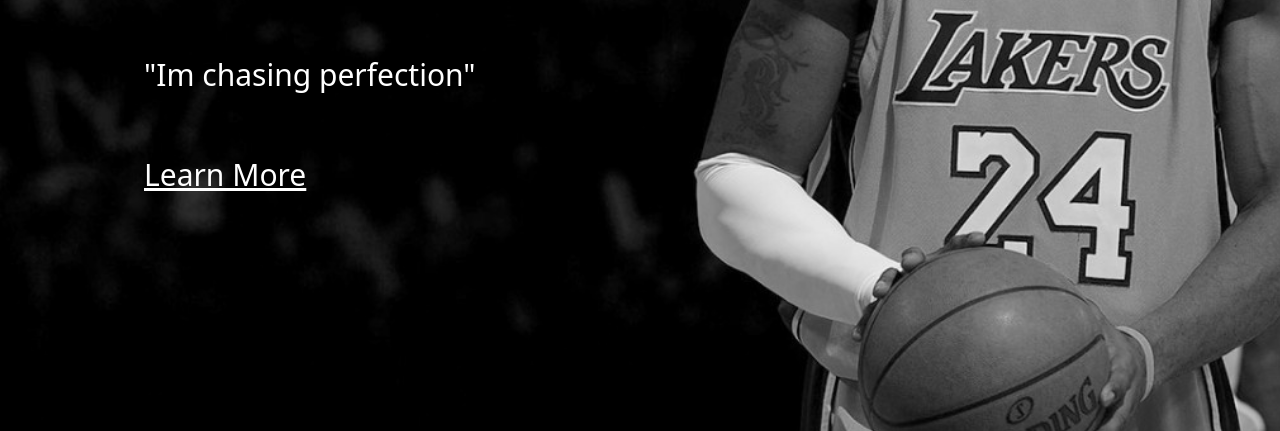
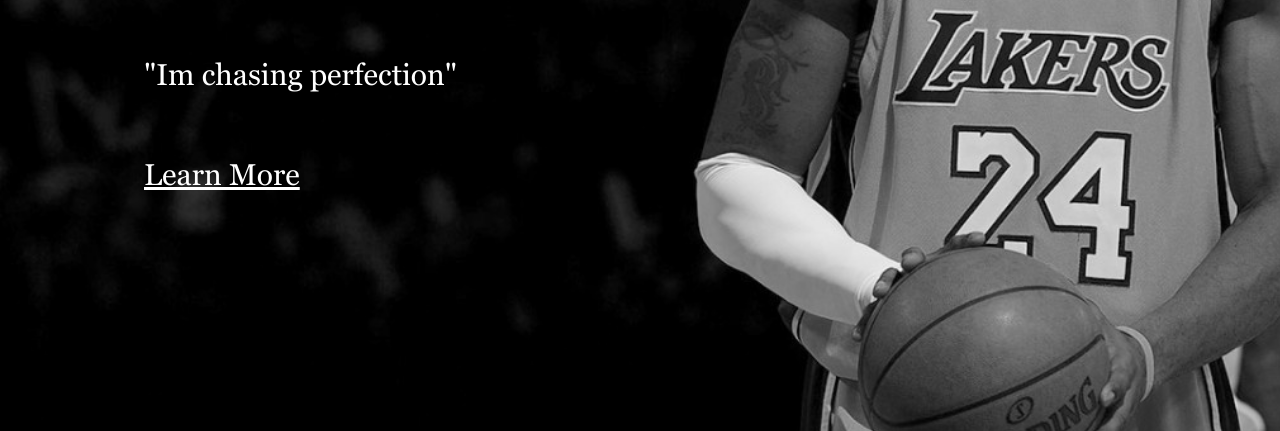
Before and after one commit to JayvonK/InfluentialPerson, a website: page index.html in a window 1280 px wide. Shown: the part 644-1075 px from the top of the page. Drawn offline with Linux system fonts and the light colour scheme; a web font is replaced by a local one.

Commit message:
georgia font

```diff
--- a/Src/input.css
+++ b/Src/input.css
@@ -3,6 +3,12 @@
     src: url(../assets/Clarendon\ LT\ Regular.ttf);
 }
 
+@font-face {
+    font-family: Georgia;
+    src: url(../assets/georgia.ttf);
+}
+
+
 @tailwind base;
 @tailwind components;
 @tailwind utilities;
--- a/index.html
+++ b/index.html
@@ -68,8 +68,8 @@
         <div></div>
         <div class="pl-36">
             <h1 class="pb-16 text-white text-8xl font-Clarendon">KOBE <br> BRYANT</h1>
-            <p class="pb-16 text-white text-3xl">"Im chasing perfection"</p>
-            <p class="text-white text-3xl underline">Learn More</p>
+            <p class="pb-16 text-white text-3xl font-Georgia">"Im chasing perfection"</p>
+            <p class="text-white text-3xl underline font-Georgia">Learn More</p>
         </div>
         <div></div>
     </div>
--- a/tailwind.config.js
+++ b/tailwind.config.js
@@ -8,7 +8,8 @@
   theme: {
     extend: {
       fontFamily: {
-        Clarendon: ['Clarendon']
+        Clarendon: ['Clarendon'],
+        Georgia: ['Georgia']
       }
     },
   },
```
Also changed, not shown: pages/Kobe.html (+1 -1 lines), assets/georgia.ttf (added), dist/output.css.
